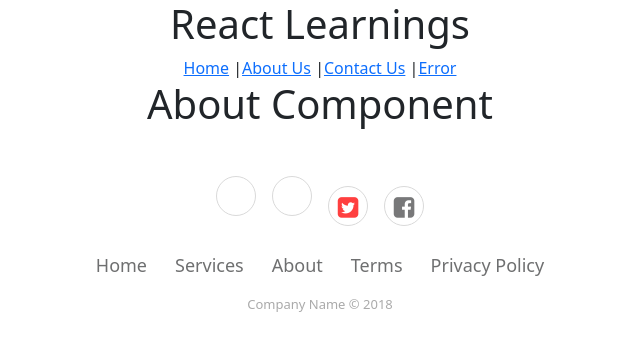
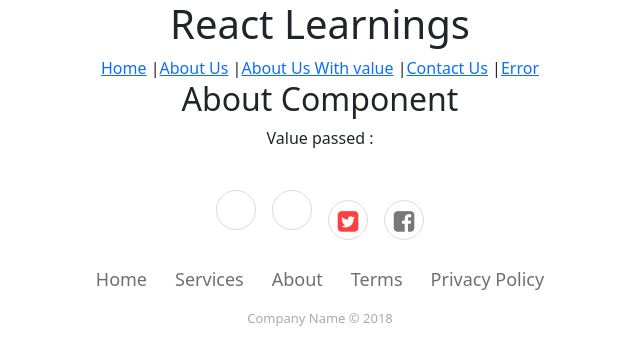
Before and after one commit to nulilakshman/ReactTraining, a React (Create React App) app in the folder reactrouting/: page /about in a window 1280 px wide. Shown: the top 364 px of the page, without its empty margins (320-960 px from the left). Built offline with nearby package versions, Linux system fonts and the light colour scheme.

Commit message:
use params

```diff
--- a/reactrouting/src/About.js
+++ b/reactrouting/src/About.js
@@ -1,8 +1,13 @@
 import React from "react"
+import { useParams } from 'react-router-dom'
 
 const About = () => {
+    let params = useParams()
     return (
-        <h1>About Component</h1>
+        <React.Fragment>
+            <h2>About Component</h2>
+            Value passed : {params.id}
+        </React.Fragment>
     )
 }
 
--- a/reactrouting/src/App.js
+++ b/reactrouting/src/App.js
@@ -11,6 +11,7 @@ function App() {
       </div>
       <Link to='/home'>Home</Link> |
       <Link to='/about'>About Us</Link> |
+      <Link to='/about/10'>About Us With value</Link> |
       <Link to='/contactus'>Contact Us</Link> |
       <Link to='/contactus-1'>Error</Link>
 
--- a/reactrouting/src/index.js
+++ b/reactrouting/src/index.js
@@ -18,7 +18,9 @@ root.render(
       <Routes>
         <Route path='/' element={<App />} >
           <Route path='/home' element={<Home />} ></Route>
-          <Route path='/about' element={<About />} ></Route>
+          <Route path='/about' element={<About />} >
+            <Route path=':id' element={<About />} ></Route>
+          </Route>
           <Route path='/contactus' element={<p>Contact Here</p>} ></Route>
           <Route path='*' element={<ErrorPage></ErrorPage>} ></Route>
         </Route>
```
